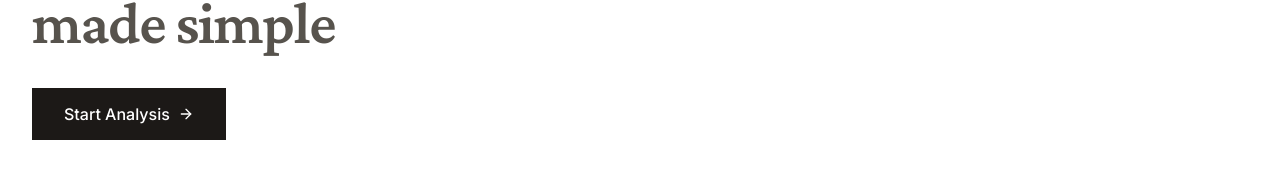
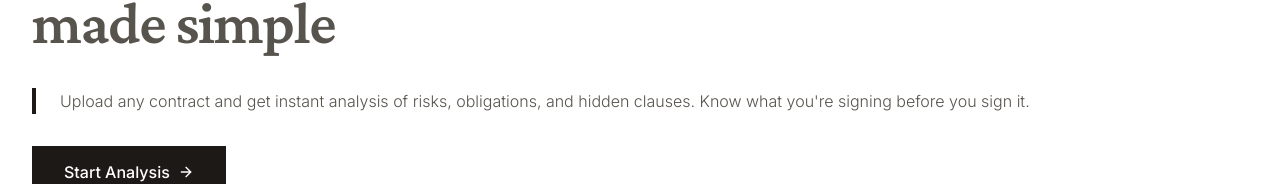
Before and after one commit to srinivasajan/beforeyousign, a Next.js app: page / in a window 1280 px wide. Shown: the part 319-503 px from the top of the page. Built offline with nearby package versions, Linux system fonts and the light colour scheme; no server answers.

Commit message:
fix: swap hero section text - keep contract analysis description

```diff
--- a/app/page.tsx
+++ b/app/page.tsx
@@ -19,8 +19,12 @@ export default function Home() {
               From issues to answers, <span className="text-stone-600">your legal world made simple</span>
             </h2>
 
-
-
+            <div className="border-l-4 border-stone-900 pl-6 mb-8">
+              <p className="text-base text-stone-600 leading-relaxed font-light">
+                Upload any contract and get instant analysis of risks, obligations, and hidden clauses.
+                Know what you're signing before you sign it.
+              </p>
+            </div>
             <Link
               href="/analyze"
               className="inline-flex items-center gap-2 px-8 py-3.5 bg-stone-900 text-white font-medium hover:bg-stone-800 transition-all duration-300 group"
```
